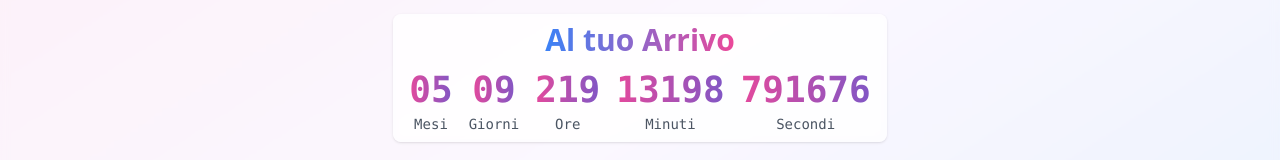
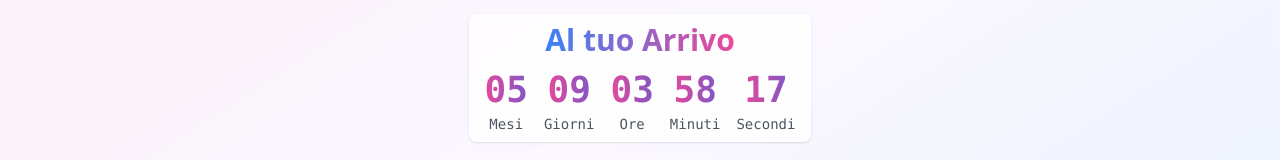
Before and after one commit to andreaessedj/listanascita, a React (Vite) app: page / in a window 1280 px wide. Shown: the part 302-462 px from the top of the page. Built offline with nearby package versions, Linux system fonts and the light colour scheme; no server answers; the database is empty.

Commit message:
Update Index.tsx

```diff
--- a/src/pages/Index.tsx
+++ b/src/pages/Index.tsx
@@ -30,33 +30,36 @@ type SortDirection = 'asc' | 'desc';
 // Funzione per calcolare la differenza in mesi, giorni, ore, minuti, secondi
 const calculateTimeLeft = (targetDate: Date) => {
   const now = new Date();
-  let totalSeconds = differenceInSeconds(targetDate, now);
+  let diffMs = targetDate.getTime() - now.getTime();
 
-  if (totalSeconds <= 0) {
+  if (diffMs <= 0) {
     return { months: 0, days: 0, hours: 0, minutes: 0, seconds: 0, isFinished: true };
   }
+
+  let totalSeconds = Math.floor(diffMs / 1000);
 
   const secondsInMinute = 60;
   const secondsInHour = secondsInMinute * 60;
   const secondsInDay = secondsInHour * 24;
-  const secondsInMonth = secondsInDay * 30.44; // Media giorni in un mese
+  const secondsInMonth = Math.floor(30.44 * secondsInDay); // media
 
   const months = Math.floor(totalSeconds / secondsInMonth);
   totalSeconds -= months * secondsInMonth;
 
   const days = Math.floor(totalSeconds / secondsInDay);
-  totalSeconds -= days / secondsInDay;
+  totalSeconds -= days * secondsInDay;
 
   const hours = Math.floor(totalSeconds / secondsInHour);
-  totalSeconds -= hours / secondsInHour;
+  totalSeconds -= hours * secondsInHour;
 
   const minutes = Math.floor(totalSeconds / secondsInMinute);
-  totalSeconds -= minutes / secondsInMinute;
+  totalSeconds -= minutes * secondsInMinute;
 
-  const seconds = Math.floor(totalSeconds);
+  const seconds = totalSeconds;
 
   return { months, days, hours, minutes, seconds, isFinished: false };
 };
+
 
 
 const Index = () => {
```
